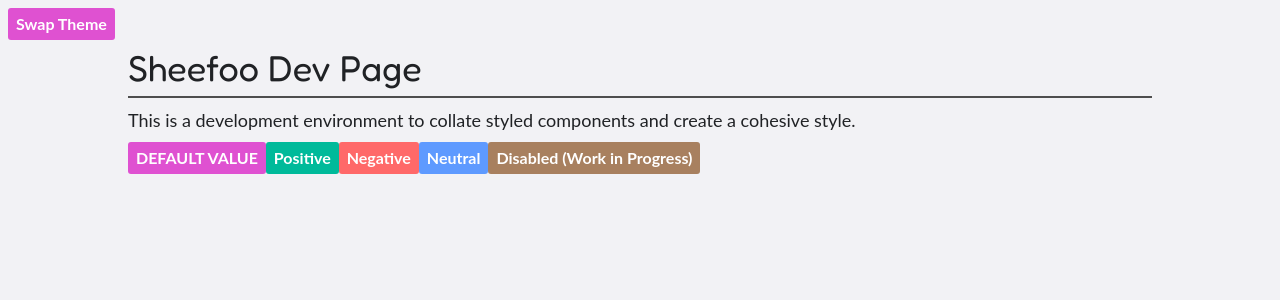
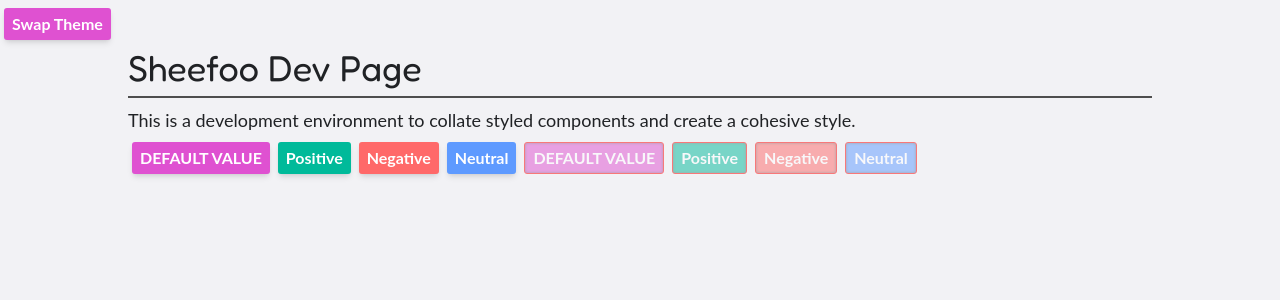
Before and after one commit to TheSheefooProject/frontend, a Next.js app: page /devpage in a window 1280 px wide. Shown: the top 300 px of the page. Built offline with nearby package versions, Linux system fonts and the light colour scheme.

Commit message:
+ Button disabled variants

```diff
--- a/components/common/Button/Button.tsx
+++ b/components/common/Button/Button.tsx
@@ -12,12 +12,14 @@ const Button = (props: {
   text?: string
   className?: string
   type?: keyof typeof typeColours
+  disabled?: boolean
 }) => {
   // Default prop values
   const {
     icon = '',
     text = 'DEFAULT VALUE',
     type = 'default',
+    disabled = false,
     className = '',
     bg_colour = '#4FDC7C',
     onClick = null,
@@ -26,12 +28,13 @@ const Button = (props: {
 
   return (
     <button
+      disabled={disabled}
       style={{ backgroundColor: typeColours[type] }}
       className={`${
         className +
         ' ' +
         styles.btn +
-        ' h-8 w-16 px-2 py-0 font-body font-bold text-white'
+        ' mx-1 h-8 w-16 px-2 py-0 font-body font-bold text-white shadow-md'
       }`}
       onClick={onClick}
     >
--- a/components/common/Button/button.module.scss
+++ b/components/common/Button/button.module.scss
@@ -5,6 +5,15 @@
   vertical-align: middle;
   transition: transform 0.1s ease;
 }
+.btn:disabled {
+  opacity: 0.5;
+  border: 1px solid red;
+  box-shadow: inset 0px 0px 3px rgb(88, 88, 88);
+  &:hover {
+    transform: none;
+    cursor: default;
+  }
+}
 
 .btn:hover {
   cursor: pointer;
--- a/pages/devpage/index.tsx
+++ b/pages/devpage/index.tsx
@@ -35,8 +35,25 @@ const Devpage: NextPage = () => {
         onClick={() => console.log('I was clicked 💀')}
       ></Button>
       <Button
-        type="disabled"
-        text="Disabled (Work in Progress)"
+        disabled={true}
+        onClick={() => console.log('I was clicked 💀')}
+      ></Button>
+      <Button
+        disabled={true}
+        type="positive"
+        text="Positive"
+        onClick={() => console.log('I was clicked 💀')}
+      ></Button>
+      <Button
+        disabled={true}
+        type="negative"
+        text="Negative"
+        onClick={() => console.log('I was clicked 💀')}
+      ></Button>
+      <Button
+        disabled={true}
+        type="neutral"
+        text="Neutral"
         onClick={() => console.log('I was clicked 💀')}
       ></Button>
     </div>
```
